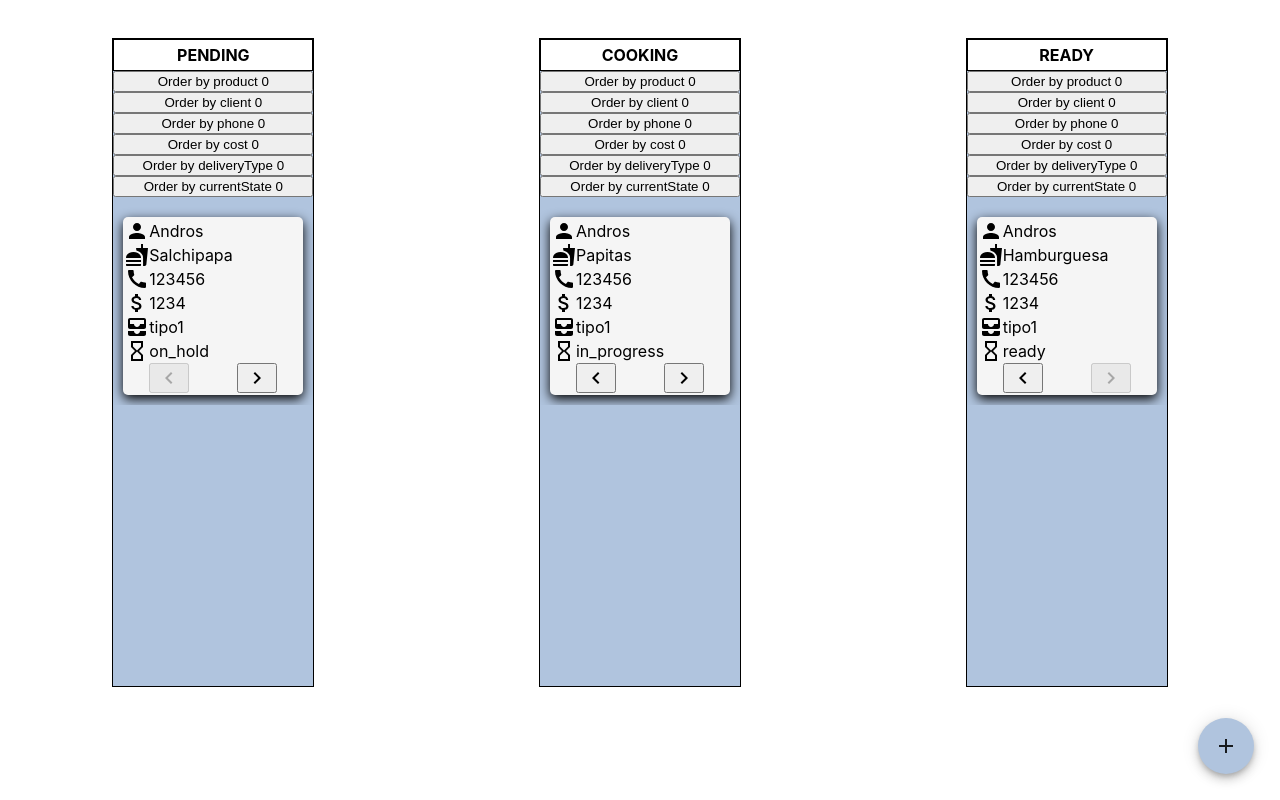
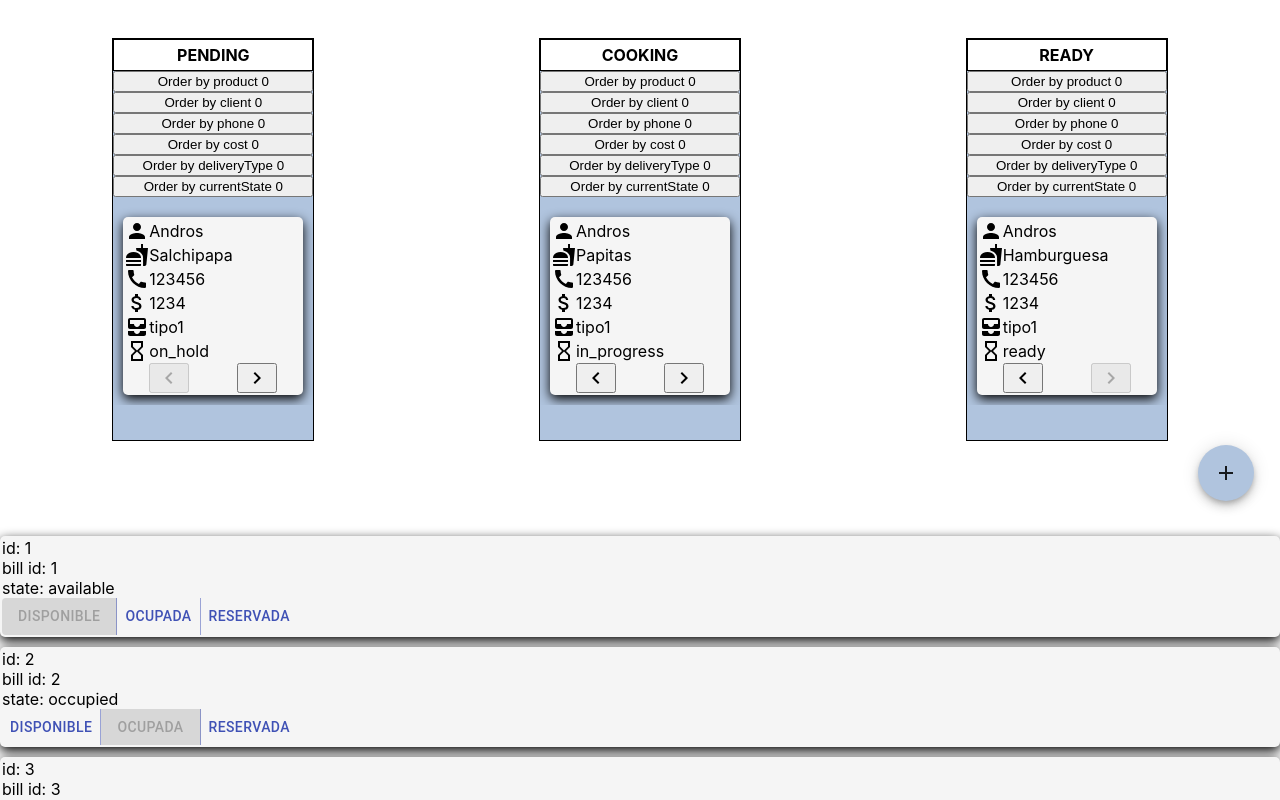
Before and after one commit to d3v0l0p3rs/IziFood, a React (Create React App) app: page / in a window 1280 px wide. Built offline with nearby package versions, Linux system fonts and the light colour scheme.

Commit message:
Adding tables support

```diff
--- a/src/Components/Home/view.tsx
+++ b/src/Components/Home/view.tsx
@@ -12,6 +12,8 @@ import AddIcon from "@material-ui/icons/Add"
 import CustomDialog from "../CustomDialog/view"
 import { setAddOrderFormVisible } from "../../Redux/Reducers/Orders/orders.actions"
 import { rootState } from "../../Redux/Store"
+import Table from "../Table/view"
+import { tablesSelector } from "../../Redux/Reducers/Tables/tables.selectors"
 
 const Home: React.FC = () => {
   const dispatch = useDispatch()
@@ -24,6 +26,7 @@ const Home: React.FC = () => {
   const pendingOrders = useSelector(pendingOrdersSelector, () => false)
   const cookingOrders = useSelector(cookingOrdersSelector, () => false)
   const readyOrders = useSelector(readyOrdersSelector, () => false)
+  const tables = useSelector(tablesSelector, () => false)
 
   const showAddOrderForm = useSelector(
     (state: rootState) => state.ordersReducer.showAddOrderForm,
@@ -57,6 +60,16 @@ const Home: React.FC = () => {
         positiveAction={onSaveForm}
         negativeAction={onCancelSaveForm}
       />
+      <div>
+        {tables.map(table => (
+          <Table
+            key={table.id}
+            id={table.id}
+            bill={table.bill}
+            state={table.state}
+          ></Table>
+        ))}
+      </div>
     </div>
   )
 }
--- /dev/null
+++ b/src/Components/Table/style.scss
@@ -0,0 +1,27 @@
+.table-info-wapper {
+  display: flex;
+  flex-direction: column;
+  background-color: whitesmoke;
+  border-radius: 5px;
+  box-shadow: black 0px 4px 12px;
+  padding: 2px;
+  margin-top: 10px;
+
+  .card-info-data-wrapper {
+    display: flex;
+    align-items: center;
+
+    div {
+      display: flex;
+      align-content: center;
+    }
+  }
+
+  .card-buttons-wrapper {
+    display: flex;
+    justify-content: space-around;
+    button {
+      display: flex;
+    }
+  }
+}
--- /dev/null
+++ b/src/Components/Table/view.tsx
@@ -0,0 +1,44 @@
+import React from "react"
+import "./style.scss"
+import { TableProps, TableState } from "./table.types"
+import { useDispatch, useSelector } from "react-redux"
+import { rootState } from "../../Redux/Store"
+import { Button, ButtonGroup } from "@material-ui/core"
+import { changeTableStatus } from "../../Redux/Reducers/Tables/table.actions"
+
+const Table: React.FC<TableProps> = (props: TableProps) => {
+  const dispatch = useDispatch()
+
+  const tables = useSelector((state: rootState) => state.tablesReducer.tables)
+
+  const setTableStatus = (table: TableProps, state: TableState) => {
+    dispatch(changeTableStatus({...table, state: state}))
+  }
+
+  return (
+    <div className="table-info-wapper">
+      <span>id: {props.id}</span>
+      <span>bill id: {props.bill}</span>
+      <span>state: {props.state}</span>
+      <ButtonGroup variant="text" color="primary" aria-label="text primary button group">
+        <Button
+          variant={props.state === "available" ? "contained" : "text"}
+          onClick={() => setTableStatus(props, "available")}
+          disabled={props.state === "available"}
+        >Disponible</Button>
+        <Button
+          variant={props.state === "occupied" ? "contained" : "text"}
+          onClick={() => setTableStatus(props, "occupied")}
+          disabled={props.state === "occupied"}
+        >Ocupada</Button>
+        <Button
+          variant={props.state === "reserved" ? "contained" : "text"}
+          onClick={() => setTableStatus(props, "reserved")}
+          disabled={props.state === "reserved"}
+        >Reservada</Button>
+      </ButtonGroup>
+    </div>
+  )
+}
+
+export default Table
--- /dev/null
+++ b/src/Redux/Reducers/Tables/table.actions.ts
@@ -0,0 +1,9 @@
+import { TablesActions, TablesTypes } from "./tables.types"
+import { TableProps } from "../../../Components/Table/table.types"
+
+export function changeTableStatus(table: TableProps): TablesActions {
+  return {
+    type: TablesTypes.CHANGE_TABLE_STATUS,
+    payload: table,
+  }
+}
--- /dev/null
+++ b/src/Redux/Reducers/Tables/tables.reducer.ts
@@ -0,0 +1,40 @@
+import { TablesActions, TablesState, TablesTypes } from "./tables.types"
+
+const initialState: TablesState = {
+  tables: [
+    {
+      id: 1,
+      bill: 1,
+      state: "available",
+    }, {
+      id: 2,
+      bill: 2,
+      state: "occupied",
+    }, {
+      id: 3,
+      bill: 3,
+      state: "reserved",
+    },
+  ]
+}
+
+
+export default function tablesReducer(
+  state: TablesState = initialState,
+  action: TablesActions,
+): TablesState {
+  switch (action.type) {
+    case TablesTypes.CHANGE_TABLE_STATUS: {
+      return {
+        ...state,
+        tables: state.tables.map(
+          table => table.id === action.payload.id ? {...table, state: action.payload.state} : table
+        ),
+      }
+    }
+
+    default: {
+      return state
+    }
+  }
+}
--- /dev/null
+++ b/src/Redux/Reducers/Tables/tables.selectors.ts
@@ -0,0 +1,4 @@
+import { TableProps } from "../../../Components/Table/table.types"
+import { rootState } from "../../Store"
+
+export const tablesSelector = (state: rootState): TableProps[] => state.tablesReducer.tables
--- /dev/null
+++ b/src/Redux/Reducers/Tables/tables.types.ts
@@ -0,0 +1,19 @@
+import { TableProps } from "../../../Components/Table/table.types"
+
+export interface TablesState {
+    tables: TableProps[]
+}
+
+export enum TablesTypes {
+    CHANGE_TABLE_STATUS = "CHANGE_TABLE_STATUS",
+}
+
+export type TablesActions = {
+    type: TablesTypes.CHANGE_TABLE_STATUS , payload: TableProps
+}
+
+export enum TablesCurrentState {
+    AVAILABLE = "available",
+    OCCUPIED = "occupied",
+    RESERVED = "reserved",
+}
--- a/src/Redux/Store/index.ts
+++ b/src/Redux/Store/index.ts
@@ -1,8 +1,10 @@
 import { createStore, combineReducers} from "redux"
 import ordersReducer from "../Reducers/Orders/orders.reducer"
+import tablesReducer from "../Reducers/Tables/tables.reducer"
 
 const rootReducer  = combineReducers({
   ordersReducer,
+  tablesReducer,
 })
 
 export type rootState = ReturnType<typeof rootReducer>;
```
Also changed, not shown: src/Components/Table/table.types.ts (added, +7 -0 lines), .eslintrc.js.
